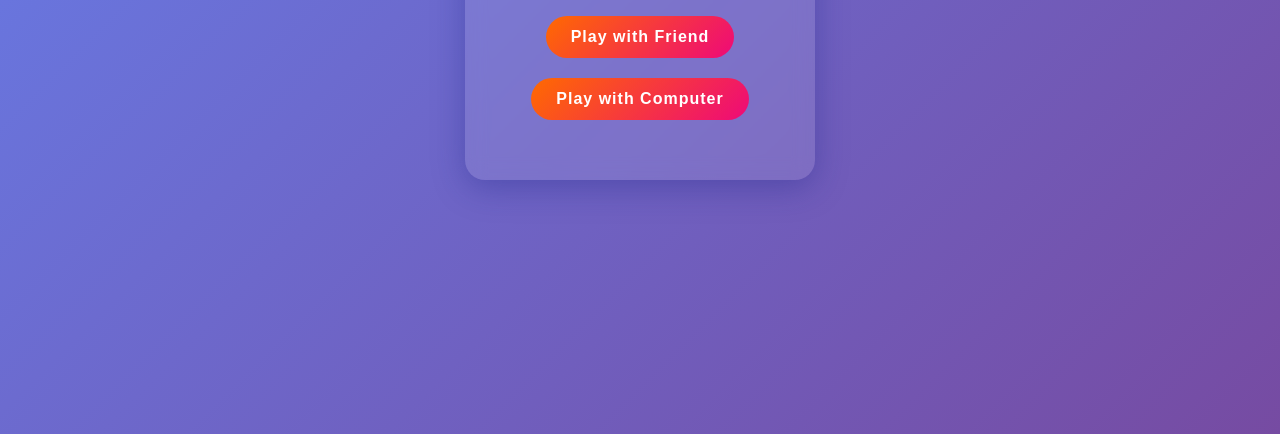
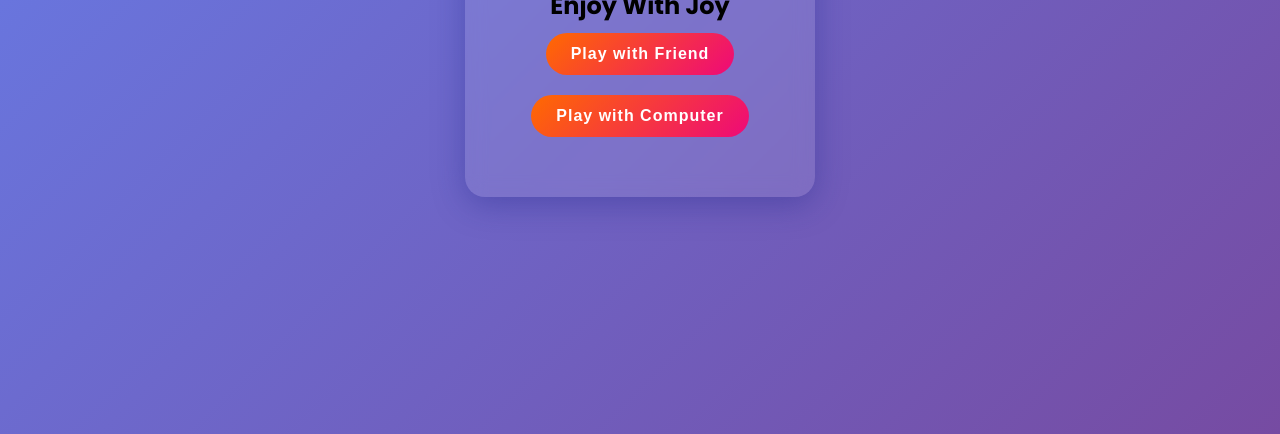
Before and after one commit to MdTasleemAarif/gamezone, a plain HTML site: page index.html in a window 1280 px wide. Shown: the part 366-800 px from the top of the page. Drawn offline with Linux system fonts and the light colour scheme.

Commit message:
my first commit

```diff
--- a/index.html
+++ b/index.html
@@ -10,6 +10,7 @@
 
   <div class="game-container">
     <h1>Tic Tac Toe</h1>
+    <h2>Enjoy With Joy</h2>
 
     <div class="mode-selection">
       <button id="friend-btn">Play with Friend</button>
```
